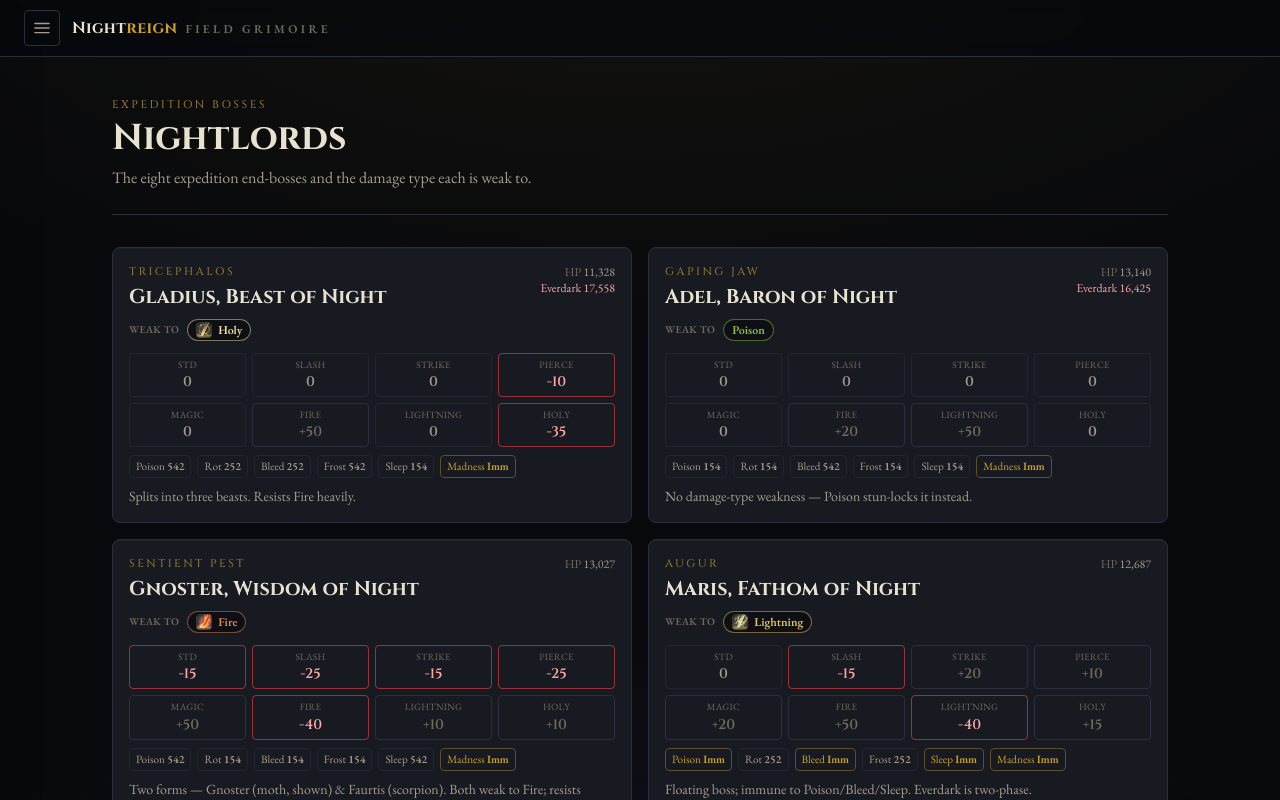
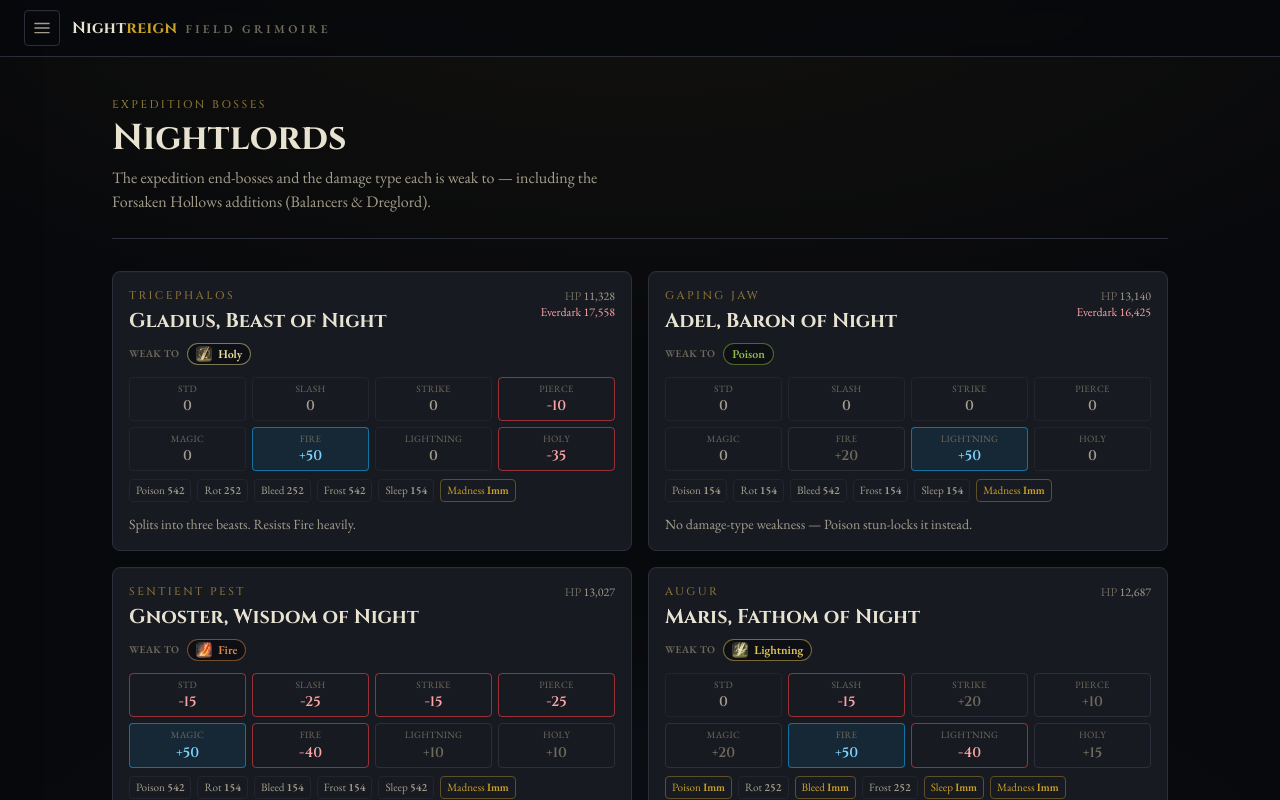
Before and after one commit to Tulun/nightreign, a Next.js app: page /nightlords in a window 1280 px wide. Shown: the top 800 px of the page. Built offline with nearby package versions, Linux system fonts and the light colour scheme.

Commit message:
nightlord?
Signed-off-by: Jason Kiraly <jasonkiraly@Jasons-MacBook-Pro-2026.local>

```diff
--- a/src/app/nightlords/page.tsx
+++ b/src/app/nightlords/page.tsx
@@ -9,7 +9,8 @@
           Nightlords
         </h2>
         <p className="mt-2 max-w-prose font-body text-parchment-muted">
-          The eight expedition end-bosses and the damage type each is weak to.
+          The expedition end-bosses and the damage type each is weak to — including the
+          Forsaken Hollows additions (Balancers & Dreglord).
         </p>
       </header>
 
--- a/src/components/Nightlords.tsx
+++ b/src/components/Nightlords.tsx
@@ -4,24 +4,43 @@
   NEGATION_COLUMNS,
   STATUS_COLUMNS,
   WEAKNESS,
+  type NegationKey,
   type Nightlord,
+  type NightlordPhase,
   type Resist,
+  type StatusKey,
   type WeaknessElement,
 } from "@/lib/nightlords";
 import { asset } from "@/lib/assets";
 
-/** The 8 Nightlords with weaknesses, damage negations, resistances, and HP. */
+/** The Nightlords with weaknesses, damage negations, resistances, and HP. */
 export function Nightlords() {
+  const standard = nightlords.filter((nl) => !nl.phases);
+  const finals = nightlords.filter((nl) => nl.phases);
+
   return (
     <div>
       <div className="grid grid-cols-1 gap-4 xl:grid-cols-2">
-        {nightlords.map((nl) => (
+        {standard.map((nl) => (
           <NightlordCard key={nl.id} nl={nl} />
         ))}
       </div>
+
+      {finals.length > 0 && (
+        <div className="mt-8">
+          <h3 className="eyebrow mb-3 text-gold">Final Bosses · multi-phase</h3>
+          <div className="grid grid-cols-1 gap-4 xl:grid-cols-2">
+            {finals.map((nl) => (
+              <NightlordCard key={nl.id} nl={nl} />
+            ))}
+          </div>
+        </div>
+      )}
+
       <p className="mt-6 font-body text-xs text-parchment-faint">
-        Negation: negative = weakness (takes more damage), positive = resists. HP is the solo value;
-        it scales with team size. {NIGHTLORD_CREDIT}.
+        Negation: <span className="text-red-300">negative</span> = weakness (takes more damage),{" "}
+        <span className="text-sky-300">&gt; 20</span> = strong resistance, positive = resists. HP is the
+        solo value; it scales with team size. {NIGHTLORD_CREDIT}.
       </p>
     </div>
   );
@@ -32,17 +51,20 @@
     <div className="frame rounded-lg bg-night-800 p-4">
       <div className="flex items-start justify-between gap-3">
         <div>
-          <p className="eyebrow">{nl.alias}</p>
+          {nl.alias !== nl.name && <p className="eyebrow">{nl.alias}</p>}
           <h3 className="mt-0.5 font-display text-xl font-bold text-parchment">{nl.name}</h3>
         </div>
+        {!nl.phases && (
           <div className="shrink-0 text-right font-body text-xs text-parchment-muted">
             <div>
-            <span className="text-parchment-faint">HP</span> {nl.hpNormal.toLocaleString()}
+              <span className="text-parchment-faint">HP</span>{" "}
+              {nl.hpNormal !== null ? nl.hpNormal.toLocaleString() : "—"}
             </div>
             {nl.hpEverdark && (
               <div className="text-red-300">Everdark {nl.hpEverdark.toLocaleString()}</div>
             )}
           </div>
+        )}
       </div>
 
       <div className="mt-2 flex flex-wrap items-center gap-1.5">
@@ -54,12 +76,63 @@
         ))}
       </div>
 
-      {/* Damage negations */}
-      <div className="mt-3 grid grid-cols-4 gap-1.5">
+      {nl.phases ? (
+        <div className="mt-3 space-y-3">
+          {nl.phases.map((phase) => (
+            <PhaseBlock key={phase.label} phase={phase} />
+          ))}
+        </div>
+      ) : (
+        <>
+          <div className="mt-3">
+            <NegationGrid negations={nl.negations} />
+          </div>
+          <div className="mt-2">
+            <StatusChips resistances={nl.resistances} />
+          </div>
+        </>
+      )}
+
+      <p className="mt-3 font-body text-sm text-parchment-muted">{nl.note}</p>
+    </div>
+  );
+}
+
+function PhaseBlock({ phase }: { phase: NightlordPhase }) {
+  return (
+    <div className="rounded-md border border-night-700 bg-night-900/40 p-3">
+      <div className="mb-2 flex items-baseline justify-between gap-2">
+        <p className="font-display text-sm font-semibold text-parchment">{phase.label}</p>
+        {phase.hp !== null && (
+          <span className="font-body text-xs text-parchment-muted">
+            <span className="text-parchment-faint">HP</span> {phase.hp.toLocaleString()}
+          </span>
+        )}
+      </div>
+      <NegationGrid negations={phase.negations} />
+      <div className="mt-2">
+        <StatusChips resistances={phase.resistances} />
+      </div>
+      {phase.note && (
+        <p className="mt-2 font-body text-xs text-parchment-faint">{phase.note}</p>
+      )}
+    </div>
+  );
+}
+
+function NegationGrid({ negations }: { negations: Record<NegationKey, number> }) {
+  return (
+    <div className="grid grid-cols-4 gap-1.5">
       {NEGATION_COLUMNS.map((col) => {
-          const v = nl.negations[col.key];
+        const v = negations[col.key];
         const cls =
-            v < 0 ? "border-red-500/60 text-red-300" : v > 0 ? "border-night-600 text-parchment-faint" : "border-night-700 text-parchment-muted";
+          v < 0
+            ? "border-red-500/60 text-red-300"
+            : v > 20
+              ? "border-sky-500/60 bg-sky-500/10 text-sky-300"
+              : v > 0
+                ? "border-night-600 text-parchment-faint"
+                : "border-night-700 text-parchment-muted";
         return (
           <div key={col.key} className={`rounded border ${cls} px-1.5 py-1 text-center`}>
             <div className="font-body text-[0.6rem] uppercase tracking-wide text-parchment-faint">
@@ -72,15 +145,15 @@
         );
       })}
     </div>
+  );
+}
 
-      {/* Status resistances */}
-      <div className="mt-2 flex flex-wrap gap-1.5">
+function StatusChips({ resistances }: { resistances: Record<StatusKey, Resist> }) {
+  return (
+    <div className="flex flex-wrap gap-1.5">
       {STATUS_COLUMNS.map((col) => (
-          <ResistChip key={col.key} label={col.label} value={nl.resistances[col.key]} />
+        <ResistChip key={col.key} label={col.label} value={resistances[col.key]} />
       ))}
-      </div>
-
-      <p className="mt-2 font-body text-sm text-parchment-muted">{nl.note}</p>
     </div>
   );
 }
--- a/src/data/nightlords.ts
+++ b/src/data/nightlords.ts
@@ -75,6 +75,52 @@
     negations: { standard: 0, slash: 10, strike: -10, pierce: -15, magic: 0, fire: 0, lightning: -20, holy: -20 },
     resistances: { poison: "Immune", rot: 252, bleed: "Immune", frost: "Immune", sleep: 542, madness: "Immune" },
     hpNormal: 11214, hpEverdark: null,
-    note: "Final Nightlord, two phases (Shape of Night → Heolstor). Stats shown are Phase 2; Phase 1 is −35 Holy.",
+    note: "Final Nightlord. Phase 1 (Shape of Night) is hardest hit by Holy; Phase 2 (Heolstor) shifts toward Strike/Lightning/Holy. Immune to Poison, Bleed, Frost & Madness throughout.",
+    phases: [
+      {
+        label: "Phase 1 · Shape of Night",
+        hp: 4984,
+        negations: { standard: 0, slash: -15, strike: 10, pierce: -10, magic: 0, fire: -20, lightning: 0, holy: -35 },
+        resistances: { poison: "Immune", rot: 252, bleed: "Immune", frost: "Immune", sleep: 542, madness: "Immune" },
+      },
+      {
+        label: "Phase 2 · Heolstor",
+        hp: 11214,
+        negations: { standard: 0, slash: 10, strike: -10, pierce: -15, magic: 0, fire: 0, lightning: -20, holy: -20 },
+        resistances: { poison: "Immune", rot: 252, bleed: "Immune", frost: "Immune", sleep: 542, madness: "Immune" },
+      },
+    ],
+  },
+  // ── Forsaken Hollows DLC ──────────────────────────────────────────────
+  {
+    id: "balancers", name: "Weapon Bequeathed Harmonia", alias: "Balancers",
+    weaknesses: ["strike", "sleep"],
+    negations: { standard: 0, slash: 8, strike: -10, pierce: 0, magic: 0, fire: 8, lightning: 10, holy: 30 },
+    resistances: { poison: 252, rot: 252, bleed: 252, frost: 252, sleep: 84, madness: "Immune" },
+    hpNormal: null, hpEverdark: null,
+    note: "Seven valkyries — extremely weak to Sleep (84 buildup) and Strike. Resists Holy heavily. Revive at ~70% for Phase 2 (Everdark adds a leviathan Phase 3). HP not documented.",
+  },
+  {
+    id: "dreglord", name: "Dreglord", alias: "Forsaken Hollows",
+    weaknesses: ["fire", "holy"],
+    negations: { standard: 0, slash: -10, strike: 0, pierce: -10, magic: 0, fire: -20, lightning: 10, holy: -25 },
+    resistances: { poison: 542, rot: 542, bleed: 252, frost: 252, sleep: 252, madness: "Immune" },
+    hpNormal: 11554, hpEverdark: null,
+    note: "Weak to Fire & Holy (and Slash/Pierce); resists Lightning. Revives to full HP for Phase 2, which adds Scarlet Rot attacks but keeps the same defenses.",
+    phases: [
+      {
+        label: "Phase 1 · Traitorous Straghess",
+        hp: 11554,
+        negations: { standard: 0, slash: -10, strike: 0, pierce: -10, magic: 0, fire: -20, lightning: 10, holy: -25 },
+        resistances: { poison: 542, rot: 542, bleed: 252, frost: 252, sleep: 252, madness: "Immune" },
+      },
+      {
+        label: "Phase 2 · Pure Impulse Straghess",
+        hp: 11554,
+        negations: { standard: 0, slash: -10, strike: 0, pierce: -10, magic: 0, fire: -20, lightning: 10, holy: -25 },
+        resistances: { poison: 542, rot: 542, bleed: 252, frost: 252, sleep: 252, madness: "Immune" },
+        note: "Revives to full HP — negations & resistances unchanged from Phase 1.",
+      },
+    ],
   },
 ];
--- a/src/lib/nightlords.ts
+++ b/src/lib/nightlords.ts
@@ -4,13 +4,31 @@
 //  Everdark versions share negations/resistances with normal; only HP differs.
 // ─────────────────────────────────────────────────────────────────────────
 
-export type WeaknessElement = "holy" | "fire" | "lightning" | "magic" | "poison" | "madness";
+export type WeaknessElement =
+  | "holy"
+  | "fire"
+  | "lightning"
+  | "magic"
+  | "poison"
+  | "madness"
+  | "sleep"
+  | "strike";
 
 export type NegationKey = "standard" | "slash" | "strike" | "pierce" | "magic" | "fire" | "lightning" | "holy";
 export type StatusKey = "poison" | "rot" | "bleed" | "frost" | "sleep" | "madness";
 
 /** A status value: a number (buildup resistance), "Immune", or null (not listed). */
 export type Resist = number | "Immune" | null;
+
+/** A single phase of a multi-phase boss, with its own defenses. */
+export interface NightlordPhase {
+  label: string;
+  /** Solo (·) HP for this phase. */
+  hp: number | null;
+  negations: Record<NegationKey, number>;
+  resistances: Record<StatusKey, Resist>;
+  note?: string;
+}
 
 export interface Nightlord {
   id: string;
@@ -19,10 +37,12 @@
   weaknesses: WeaknessElement[];
   negations: Record<NegationKey, number>;
   resistances: Record<StatusKey, Resist>;
-  /** Base (solo ·) HP. */
-  hpNormal: number;
+  /** Base (solo ·) HP. null = not documented. */
+  hpNormal: number | null;
   hpEverdark: number | null;
   note: string;
+  /** Multi-phase final bosses: per-phase defenses, shown stacked. */
+  phases?: NightlordPhase[];
 }
 
 export const NEGATION_COLUMNS: { key: NegationKey; label: string }[] = [
@@ -52,4 +72,6 @@
   magic: { label: "Magic", color: "#5aa0e0", icon: "/icons/elements/magic-affinity.png" },
   poison: { label: "Poison", color: "#8fbf3f" },
   madness: { label: "Madness", color: "#e0a838" },
+  sleep: { label: "Sleep", color: "#8fb8e0" },
+  strike: { label: "Strike", color: "#cbb890" },
 };
```
Also changed, not shown: 1 other file (tests, documents, lock files or other folders). Lines whose indentation alone changed are shown as unchanged.
